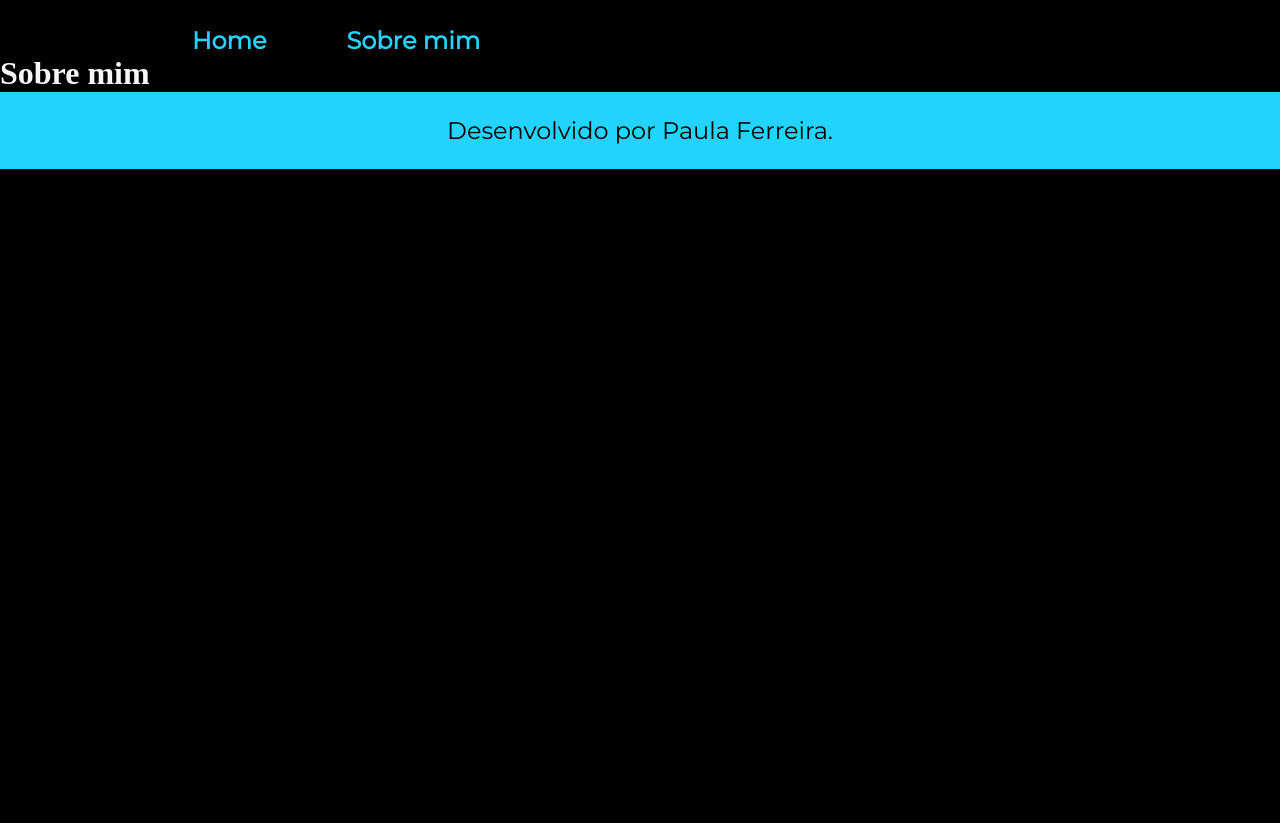
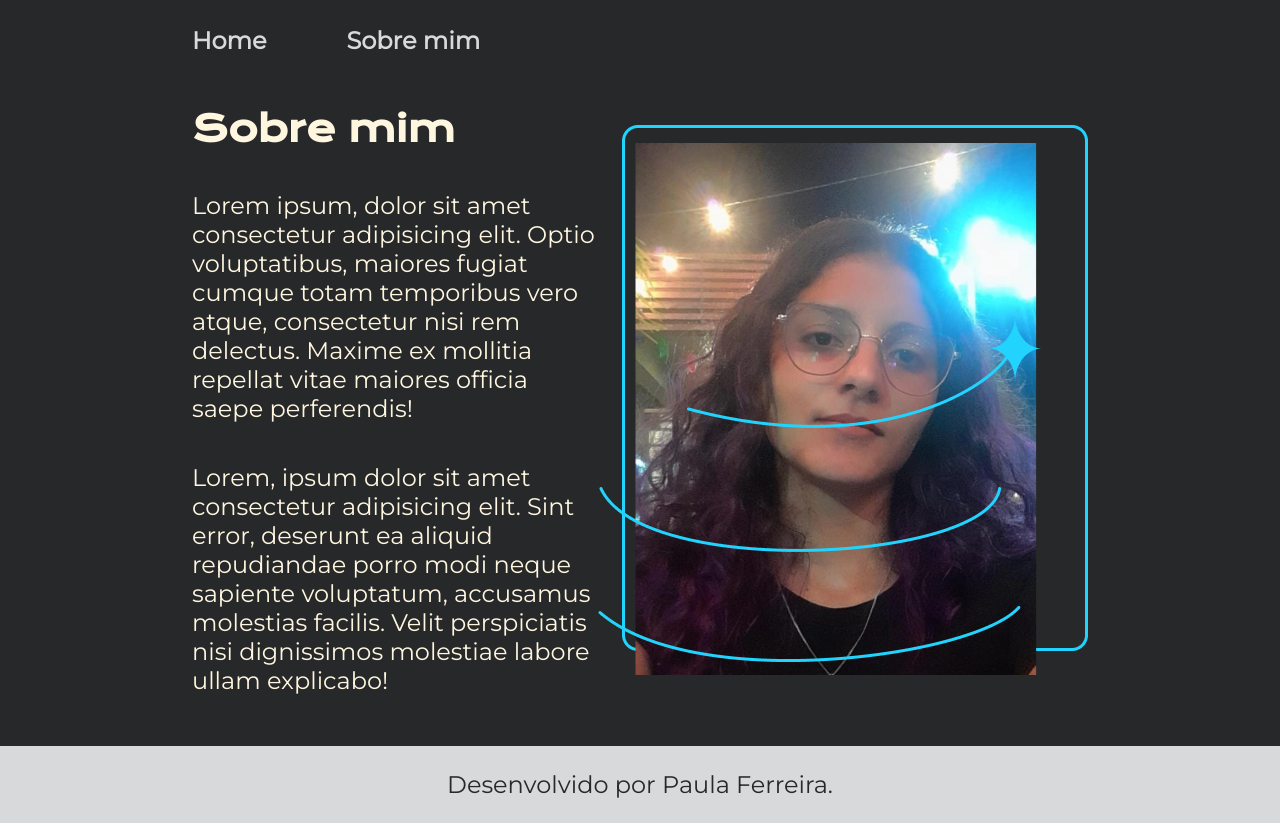
Before and after one commit to paulaferreirao/portifolio, a plain HTML site: page about.html in a window 1280 px wide. Before the commit the page ends 800 px from the top, so only its background shows below. Drawn offline with nearby package versions, Linux system fonts and the light colour scheme.

Commit message:
var definition for colors and font

```diff
--- a/about.html
+++ b/about.html
@@ -14,11 +14,15 @@
         </nav>
     </header>
 
-    <main>
-        <h1>Sobre mim</h1>
-        <p>
+    <main class="apresentacao">
+        <section class="apresentacao__conteudo">
+            <h1 class="apresentacao__conteudo__titulo">Sobre mim</h1>
+            <p class="apresentacao__conteudo__texto">Lorem ipsum, dolor sit amet consectetur adipisicing elit. Optio voluptatibus, maiores fugiat cumque totam temporibus vero atque, consectetur nisi rem delectus. Maxime ex mollitia repellat vitae maiores officia saepe perferendis!</p>
 
-        </p>
+            <p class="apresentacao__conteudo__texto">Lorem, ipsum dolor sit amet consectetur adipisicing elit. Sint error, deserunt ea aliquid repudiandae porro modi neque sapiente voluptatum, accusamus molestias facilis. Velit perspiciatis nisi dignissimos molestiae labore ullam explicabo!</p>
+        </section>
+
+        <img src="./assets/Imagem.png" alt="">
     </main>
 
     <footer class="rodape">
--- a/styles/style.css
+++ b/styles/style.css
@@ -1,6 +1,18 @@
 @import url('https://fonts.googleapis.com/css2?family=Krona+One&display=swap');
 @import url('https://fonts.googleapis.com/css2?family=Montserrat:ital@0;1&display=swap');
 @import url('https://fonts.googleapis.com/css2?family=Montserrat:ital@0;1&display=swap');
+
+:root {
+    /* #000000, #f6f6f6, 322d4fd, #272727 */
+
+    --cor-primaria: #272829;
+    --cor-secundaria: #FFF6E0;
+    --cor-terciaria: #D8D9DA;
+    --cor-hover: #61677A;
+
+    --fonte-primaria: 'Krona One', sans-serif;
+    --fonte-secundaria: 'Montserrat', sans-serif;
+}
 
 * {
     margin: 0;
@@ -9,8 +21,8 @@
 
 body {
     box-sizing: border-box;
-    background-color: black;
-    color: #f6f6f6;
+    background-color: var(--cor-primaria);
+    color: var(--cor-secundaria);
 }
 
 .cabecalho {
@@ -23,8 +35,8 @@ body {
 }
 
 .cabecalho__menu__link {
-    color: #22D4FD;
-    font-family: 'Montserrat', sans-serif;
+    color: var(--cor-terciaria);
+    font-family: var(--fonte-secundaria);
     font-size: 24px;
     font-weight: 600;
     text-decoration: none;
@@ -39,7 +51,6 @@ body {
 
 .apresentacao__conteudo {
     width: 615px;
-    /* height: 400px; */
     display: flex;
     flex-direction: column;
     gap: 40px;
@@ -47,16 +58,16 @@ body {
 
 .apresentacao__conteudo__titulo {
     font-size: 36px;
-    font-family: 'Krona One', sans-serif;
+    font-family: var(--fonte-primaria);
 }
 
 .titulo-destaque {
-    color:#22D4FD;
+    color: var(--cor-terciaria);
 }
 
 .apresentacao__conteudo__texto {
     font-size: 24px ;
-    font-family: 'Montserrat', sans-serif;
+    font-family: var(--fonte-secundaria);
 }
 
 .apresentacao__links {
@@ -68,7 +79,7 @@ body {
 }
 
 .apresentacao__links__subtitulo {
-    font-family: 'Krona One', sans-serif;
+    font-family: var(--fonte-primaria);
     font-weight: 400;
     font-size: 24px;
 }
@@ -77,28 +88,28 @@ body {
     display: flex;
     justify-content: center;
     gap: 16px;
-    border: 2px solid #22D4FD;
+    border: 2px solid var(--cor-terciaria);
     width: 378px;
     text-align: center;
     border-radius: 8px;
     font-size: 24px;
     padding: 21.5px 0;
     text-decoration: none;
-    color: #f6f6f6;
-    font-family: 'Montserrat', sans-serif;
+    color: var(--cor-secundaria);
+    font-family: var(--fonte-secundaria);
     font-weight: 600;
 }
 
 .apresentacao__links__link:hover {
-    background-color: #272727;
+    background-color: var(--cor-hover);
 }
 
 .rodape {
     padding: 24px;
-    color: #000000;
-    background-color: #22D4FD;
+    color: var(--cor-primaria);
+    background-color: var(--cor-terciaria);
     text-align: center;
-    font-family: 'Montserrat', sans-serif;
+    font-family: var(--fonte-secundaria);
     font-size: 24px;
     font-weight: 400;
 }
```
